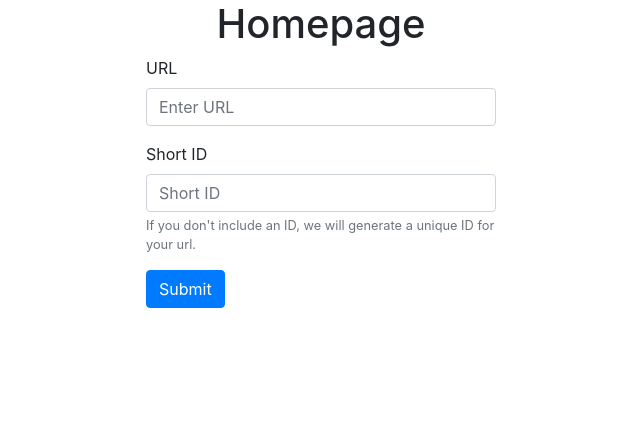
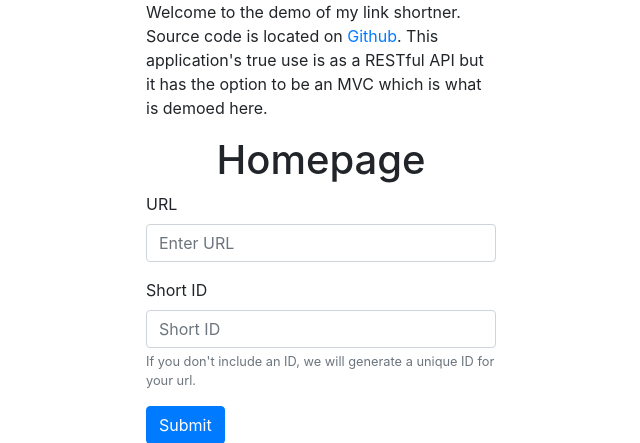
Before and after one commit to riderjensen/nodejs-url-shortner, a Node server app: page / in a window 1280 px wide. Shown: the part 56-499 px from the top of the page, without its empty margins (319-959 px from the left). Run offline with Node 20, Linux system fonts and the light colour scheme; some libraries are stand-ins or nearby versions.

Commit message:
Explanation updates on homepage

```diff
--- a/src/views/index.ejs
+++ b/src/views/index.ejs
@@ -31,6 +31,7 @@
 		<div class="row">
 			<div class="col-xs-12 col-md-4"></div>
 			<div class="col-xs-12 col-md-4">
+				<p>Welcome to the demo of my link shortner. Source code is located on <a href="https://github.com/riderjensen/nodejs-url-shortner" target="_blank">Github</a>. This application's true use is as a RESTful API but it has the option to be an MVC which is what is demoed here.</p>
 				<h1 class="text-center">Homepage</h1>
 				<form>
 					<div class="form-group">
```
